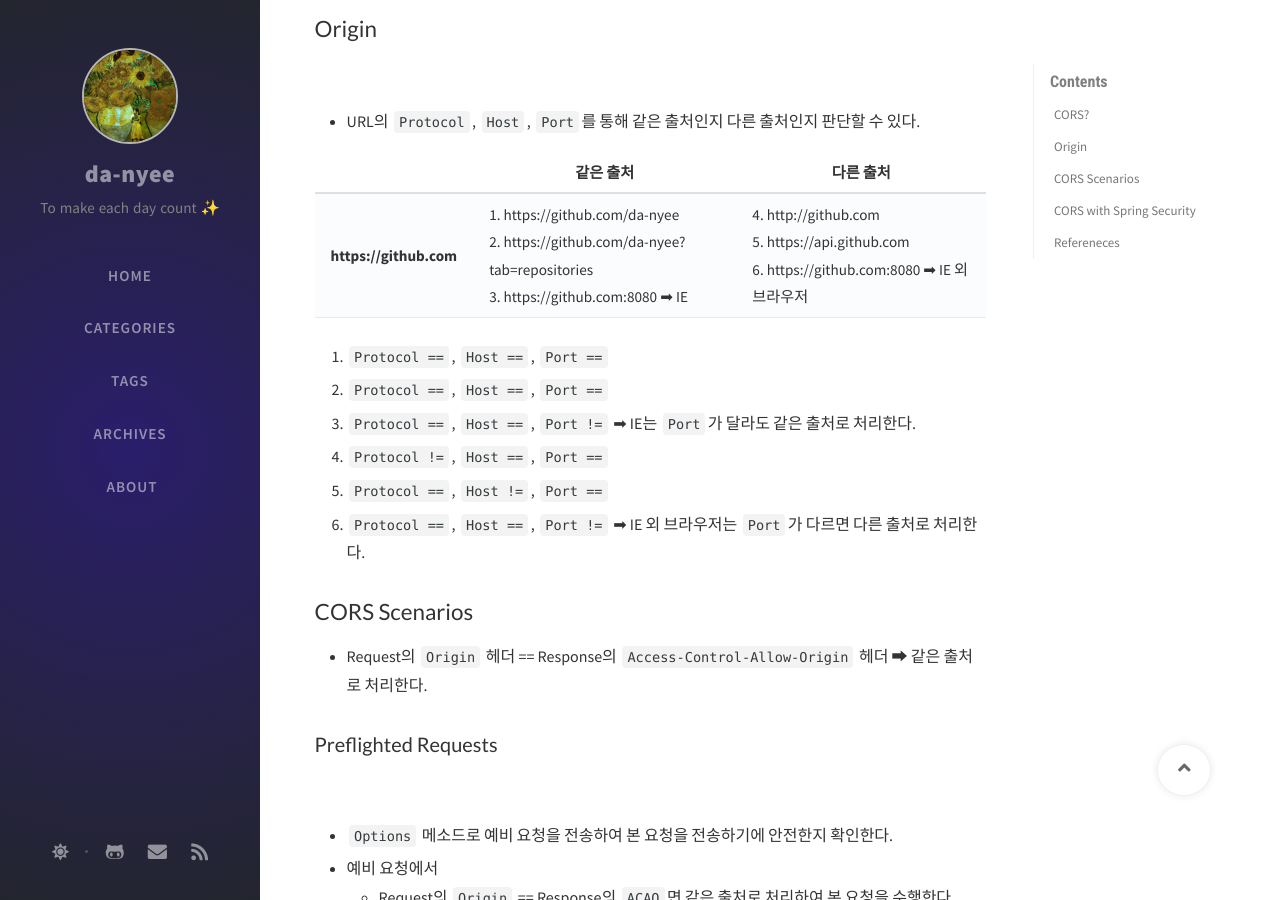
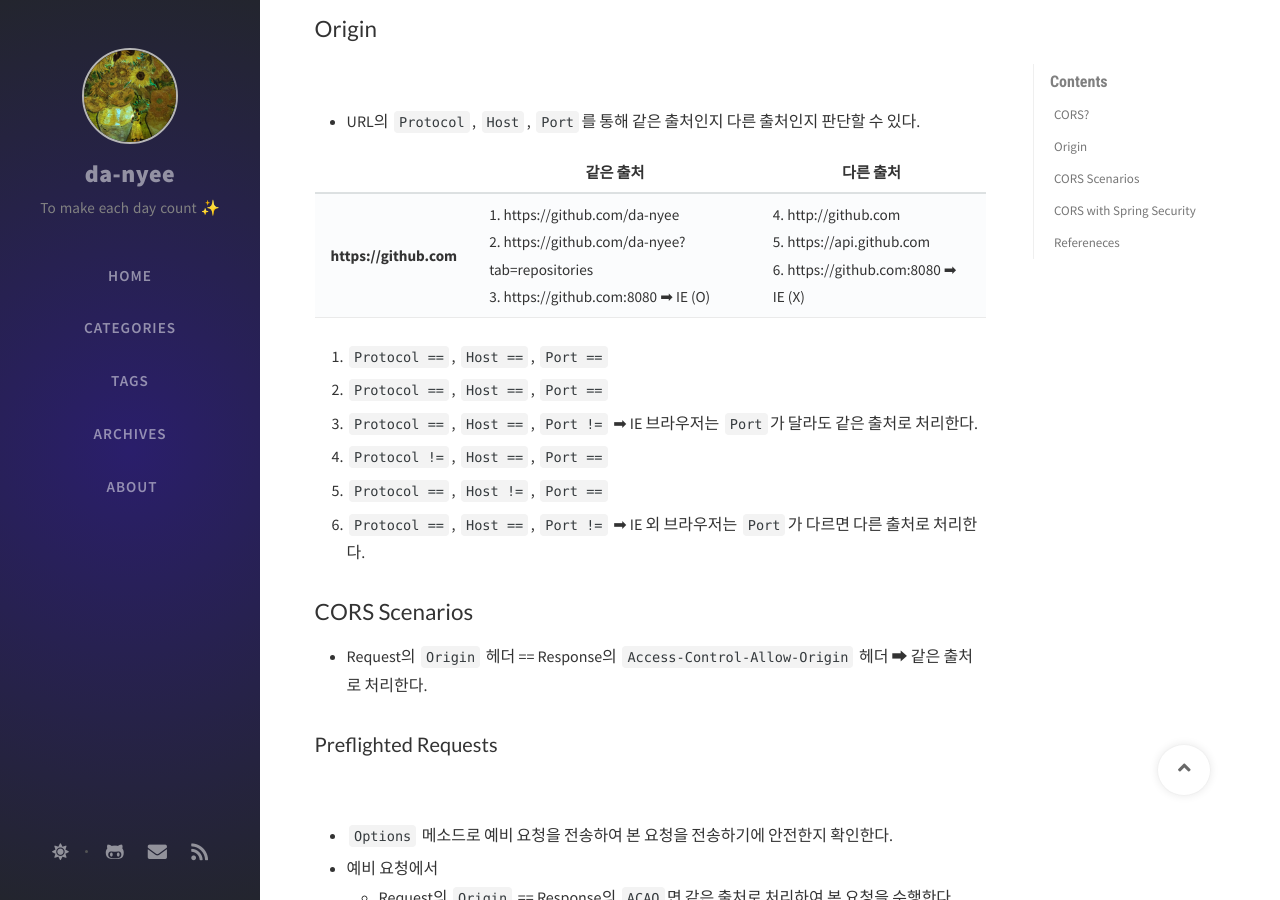
Before and after one commit to da-nyee/da-nyee.github.io, a Jekyll site: the page built from _posts/web/2020-11-14-web-cors.md, in a window 1280 px wide and 900 px high, scrolled down 373 px. Built offline with Jekyll 4.4.1, drawn with Linux system fonts in a browser that asks for light colours; nearby versions of some CDN libraries; comment, search, counter and statistics services are not loaded.

```diff
--- a/_posts/web/2020-11-14-web-cors.md
+++ b/_posts/web/2020-11-14-web-cors.md
@@ -19,11 +19,11 @@ tags: [web, cors]
 
 |                                          |<center>같은 출처</center>|<center>다른 출처</center>|
 |------------------------------------------|--------------------------|-------------------------|
-|<center><b>https://github.com</b></center>|1. https://github.com/da-nyee<br/>2. https://github.com/da-nyee?tab=repositories<br/>3. https://github.com:8080 ➡ IE|4. http://github.com<br/>5. https://api.github.com<br/>6. https://github.com:8080 ➡ IE 외 브라우저|
+|<center><b>https://github.com</b></center>|1. https://github.com/da-nyee<br/>2. https://github.com/da-nyee?tab=repositories<br/>3. https://github.com:8080 ➡ IE (O)|4. http://github.com<br/>5. https://api.github.com<br/>6. https://github.com:8080 ➡ IE (X)|
 
 1. `Protocol ==`, `Host ==`, `Port ==`<br/>
 2. `Protocol ==`, `Host ==`, `Port ==`<br/>
-3. `Protocol ==`, `Host ==`, `Port !=` ➡ IE는 `Port`가 달라도 같은 출처로 처리한다.<br/>
+3. `Protocol ==`, `Host ==`, `Port !=` ➡ IE 브라우저는 `Port`가 달라도 같은 출처로 처리한다.<br/>
 4. `Protocol !=`, `Host ==`, `Port ==`<br/>
 5. `Protocol ==`, `Host !=`, `Port ==`<br/>
 6. `Protocol ==`, `Host ==`, `Port !=` ➡ IE 외 브라우저는 `Port`가 다르면 다른 출처로 처리한다.
```
